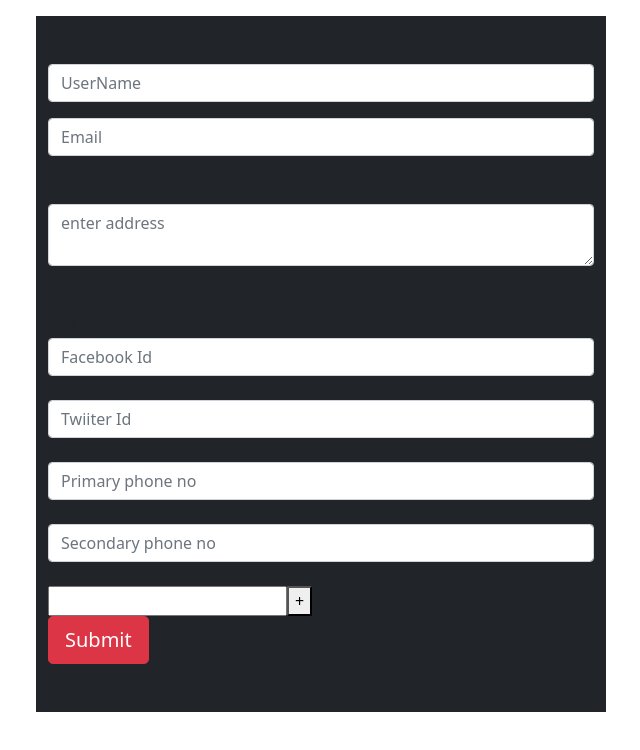
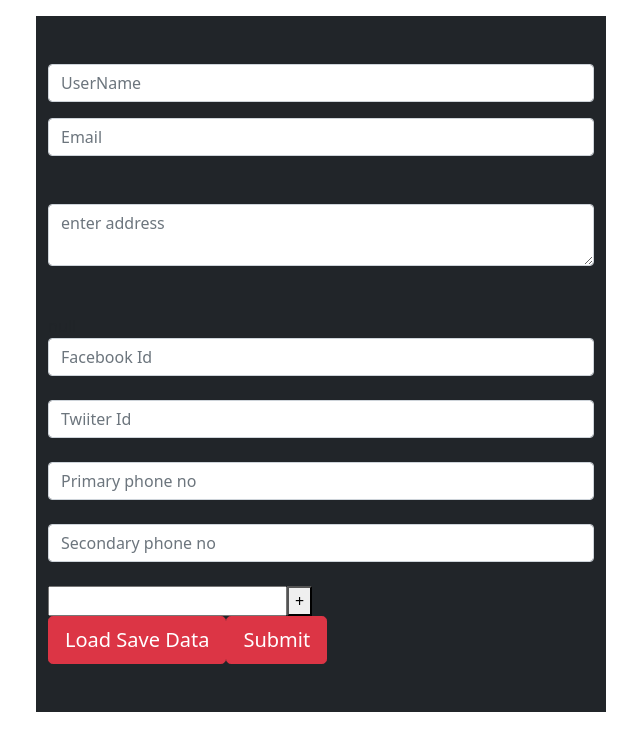
Before and after one commit to SourabhSharma-chicmic/Formik, a React (Create React App) app: page / in a window 1280 px wide. Shown: the top 750 px of the page, without its empty margins (129-769 px from the left). Built offline with nearby package versions, Linux system fonts and the light colour scheme.

Commit message:
load saved values form object in formik
crete an ojbect similar to initalv values take a state formvalue then assing it to intial vlues but if formvalue is null then pass intail object and create a button type button and create on clik event on and set usestate with savedValues object

```diff
--- a/src/Components/Atoms/Button.js
+++ b/src/Components/Atoms/Button.js
@@ -1,6 +1,6 @@
 const Button = (props) => {
   return (
-    <button className={props.className} type={props.type || "button"}>
+    <button onClick={props.onClick} className={props.className} type={props.type || "button"}>
       {props.children}
     </button>
   );
--- a/src/Components/RegistrationForm.js
+++ b/src/Components/RegistrationForm.js
@@ -9,6 +9,7 @@ import {
 } from "formik";
 import * as Yup from "yup";
 import ErrorComponent from "./Atoms/ErrorComponent";
+import { useState } from "react";
 
 const initialValues = {
   userName: "",
@@ -22,13 +23,25 @@ const initialValues = {
   phNumbers: [""],
 };
 
+const savedValues = {
+  userName: "sourabh",
+  email: "s@gmail.com",
+  address: "this is address",
+  social: {
+    facebook: "fb.com",
+    twitter: "tw.com",
+  },
+  phone: ["123466", "321654"],
+  phNumbers: [""],
+};
+
 const onSubmit = (values) => {
   console.log(values);
 };
 
 const validationSchema = Yup.object({
   userName: Yup.string().required("Enter Name"),
- email: Yup.string().required("Enter Email").email("email must be"),
+  email: Yup.string().required("Enter Email").email("email must be"),
   address: Yup.string().required("Pleae Enter address"),
 });
 
@@ -40,13 +53,16 @@ const validationSchema = Yup.object({
 //   return error;
 // };
 const RegistrationForm = () => {
+
+  const [formValues,setFormValues] = useState(null)
   return (
     <Formik
-      initialValues={initialValues}
+      initialValues={formValues || initialValues}
       validationSchema={validationSchema}
       onSubmit={onSubmit}
-     // validateOnChange={false} // can control validations onhcnge
-     // validateOnBlur={false} // can control validon on blur
+      enableReinitialize
+      // validateOnChange={false} // can control validations onhcnge
+      // validateOnBlur={false} // can control validon on blur
     >
       <div className="row align-content-end ">
         <div className="col-md-6 offset-1 bg-dark mt-3">
@@ -61,7 +77,7 @@ const RegistrationForm = () => {
               className="form-control mb-5 mt-3 "
               placeholder="Email"
               name="email"
-             //  validate= {validateEmail}// by this way we can also set error if we dont wnat to use yup
+              //  validate= {validateEmail}// by this way we can also set error if we dont wnat to use yup
             />
             <ErrorMessage name="email" component={ErrorComponent} />
             {/* {(error) => <ErrorComponent error={error} />} */}
@@ -153,7 +169,9 @@ const RegistrationForm = () => {
                 );
               }}
             </FieldArray>
-
+            <Button onClick={()=>setFormValues(savedValues)} type="button" className="btn btn-danger btn-lg mb-5">
+              Load Save Data
+            </Button>
             <Button type="submit" className="btn btn-danger btn-lg mb-5">
               Submit
             </Button>
```
